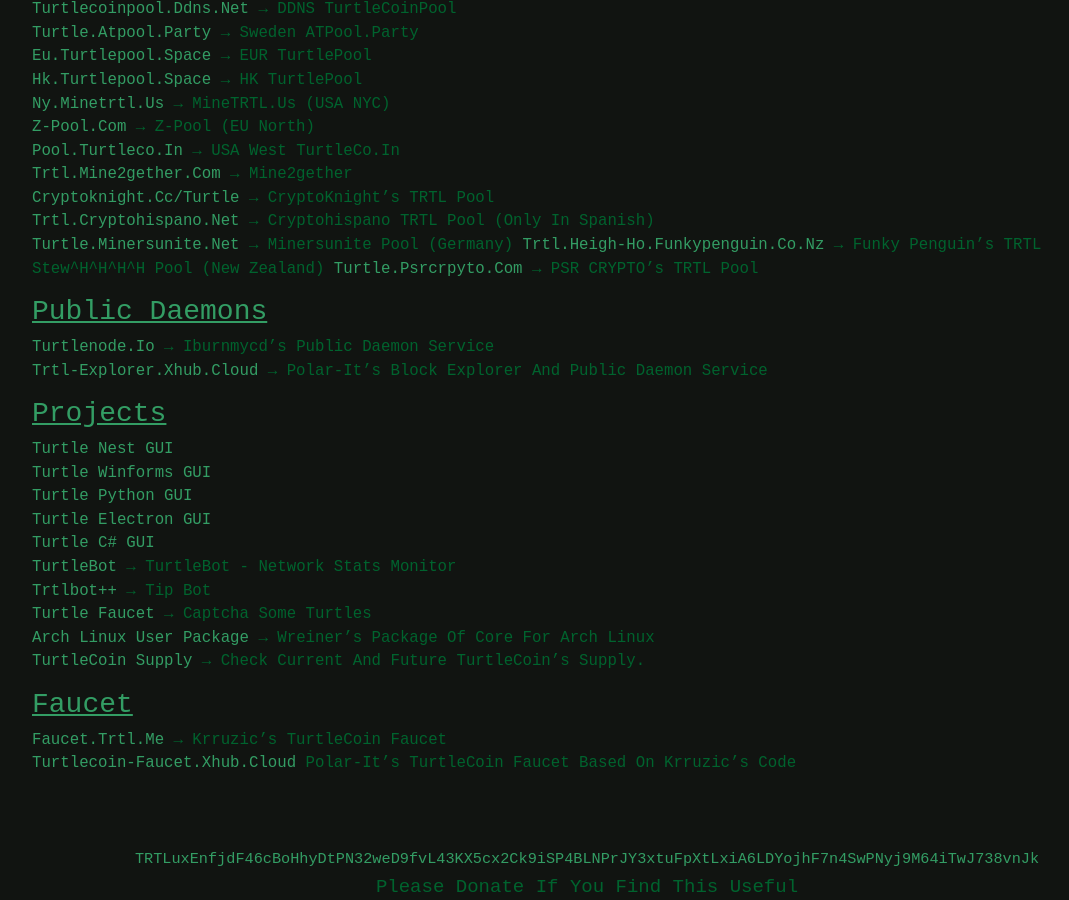
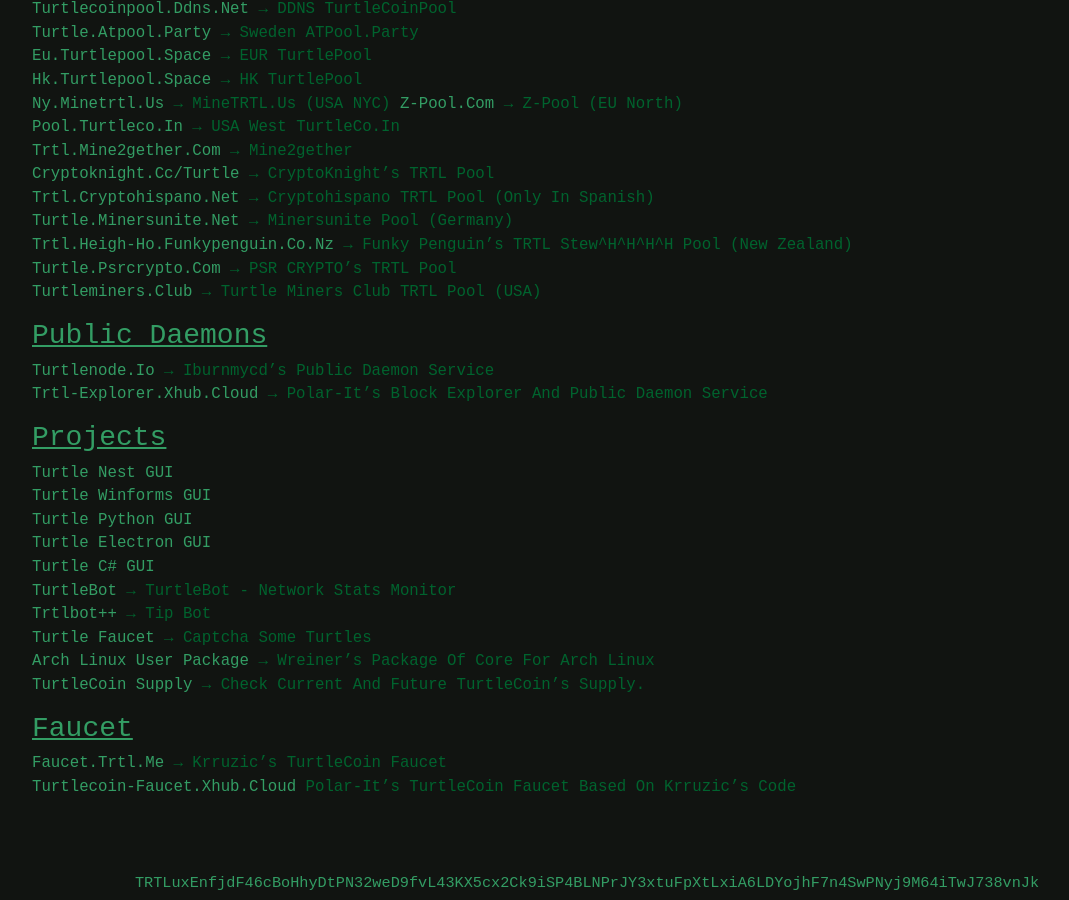
Before and after one commit to zack796/turtleturtle.org, a Jekyll site: the page built from index.md, in a window 1280 px wide and 900 px high, scrolled down 1070 px. Shown: the whole window, without its empty margins (53-1122 px from the left). Built offline with Jekyll 4.4.1, drawn with Linux system fonts in a browser that asks for light colours.

Commit message:
Update index.md

```diff
--- a/index.md
+++ b/index.md
@@ -49,7 +49,8 @@
 [trtl.cryptohispano.net](https://trtl.cryptohispano.net) → Cryptohispano TRTL Pool (Only in Spanish)
 [turtle.minersunite.net](https://turtle.minersunite.net) → Minersunite Pool (Germany)
 [trtl.heigh-ho.funkypenguin.co.nz](https://trtl.heigh-ho.funkypenguin.co.nz) → Funky Penguin's TRTL Stew^H^H^H^H Pool (New Zealand)
-[turtle.psrcrpyto.com](http://turtle.psrcrypto.com) → PSR CRYPTO's TRTL Pool
+[turtle.psrcrypto.com](http://turtle.psrcrypto.com) → PSR CRYPTO's TRTL Pool
+[turtleminers.club](http://turtleminers.club) → Turtle Miners Club TRTL Pool (USA)
 
 ### Public Daemons
 [turtlenode.io](http://turtlenode.io) → Iburnmycd's public daemon service
```
